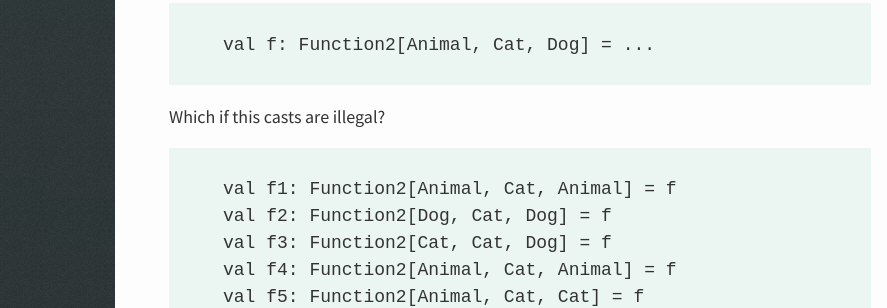
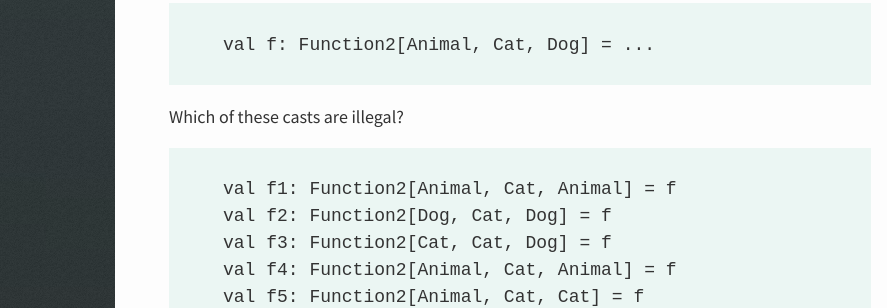
Before and after one commit to mauriciojost/mauriciojost.github.io, a Jekyll site: the page built from _posts/2017-10-10-covariant-contravariant-invariant-in-scala.markdown, in a window 1280 px wide and 900 px high, scrolled down 4365 px. Shown: the part 155-463 px from the top of the window, without its empty margins (393-1280 px from the left). Built offline with Jekyll 4.4.1, drawn with Linux system fonts in a browser that asks for light colours; nearby versions of some CDN libraries; Markdown is read by kramdown in place of the engine named in the settings; comment, search, counter and statistics services are not loaded.

Commit message:
Fix typo

````diff
--- a/_posts/2017-10-10-covariant-contravariant-invariant-in-scala.markdown
+++ b/_posts/2017-10-10-covariant-contravariant-invariant-in-scala.markdown
@@ -236,7 +236,7 @@ For instance for the function:
 val f: Function2[Animal, Cat, Dog] = ...
 ```
 
-Which if this casts are illegal?
+Which of these casts are illegal?
 
 ```
 val f1: Function2[Animal, Cat, Animal] = f
````
